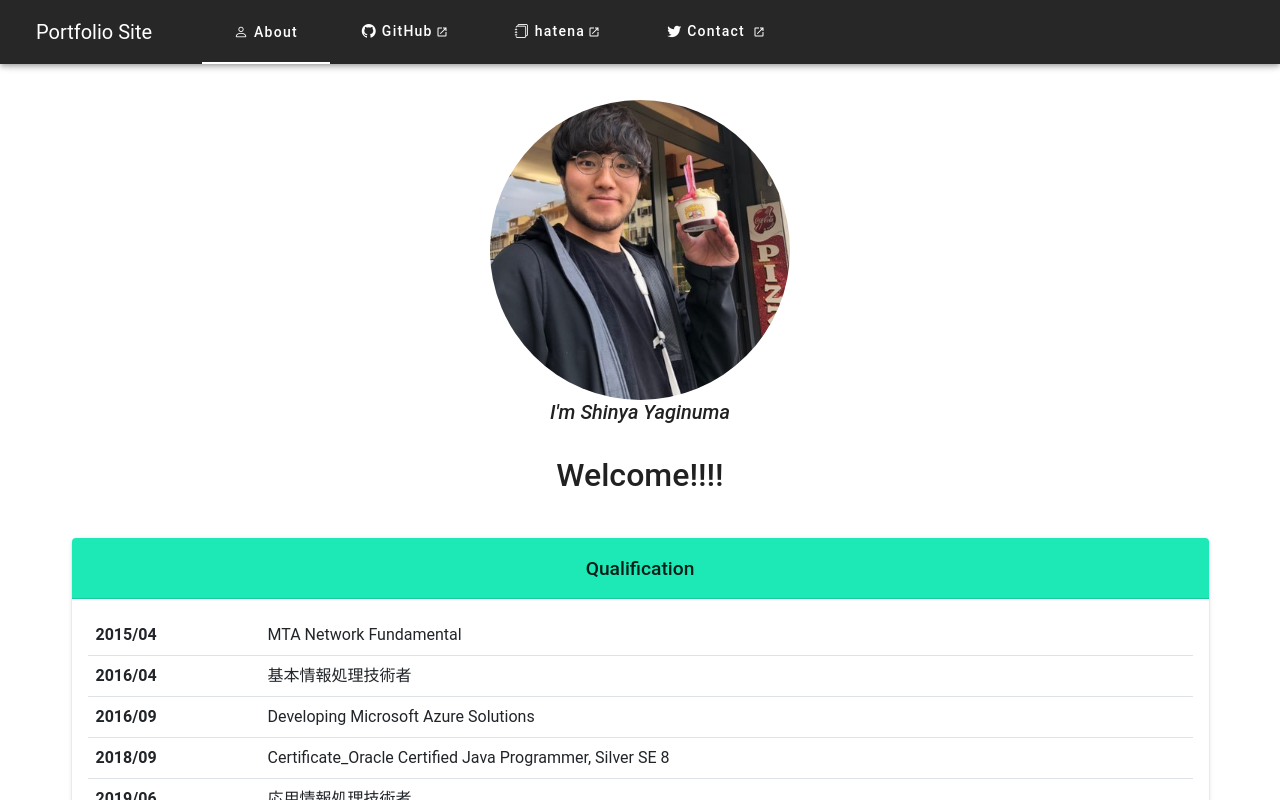
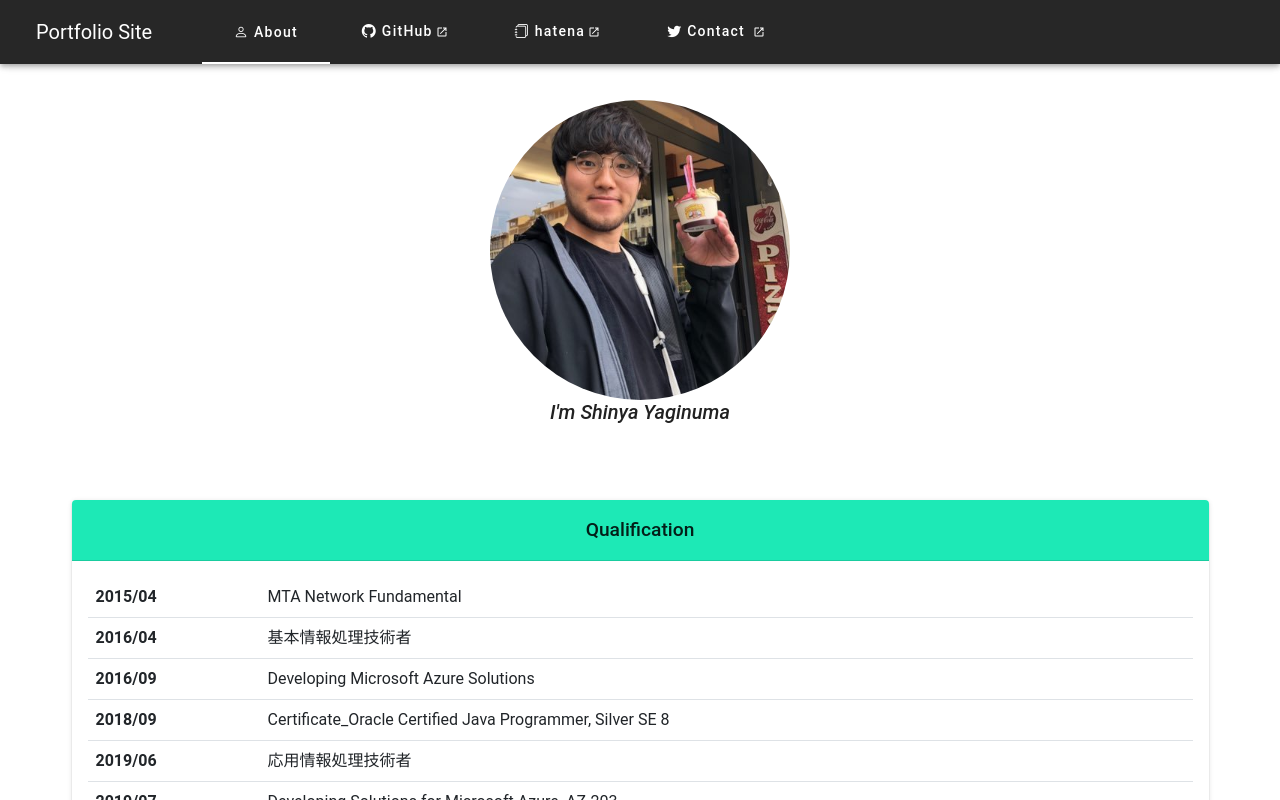
Before and after one commit to ShinyaYaginuma/SelfIntroduction, a Vue app: page / in a window 1280 px wide. Shown: the top 800 px of the page. Built offline with nearby package versions, Linux system fonts and the light colour scheme.

Commit message:
editted home.vue
test commit

```diff
--- a/src/views/Home.vue
+++ b/src/views/Home.vue
@@ -1,25 +1,8 @@
 <template>
   <v-container id="home">
-    <AboutMe msg="Welcome!!!!" />
+    <AboutMe />
     <Skills />
   </v-container>
-  <!-- <v-container id="home">
-    <v-row justify="center" align-content="center">
-      <v-col cols="12" lg="12" md="12" sm="12" align="center">
-        <img
-          class="rounded-circle"
-          alt="My Icon"
-          src="../assets/TwitterIcon.png"
-          width="300px"
-          height="auto"
-        />
-        <h5><em>I'm Shinya Yaginuma</em></h5>
-      </v-col>
-      <v-col cols="12" lg="12" md="12" sm="12" align="center">
-        <AboutMe msg="Welcome to My Page" />
-      </v-col>
-    </v-row>
-  </v-container> -->
 </template>
 
 <script>
```
